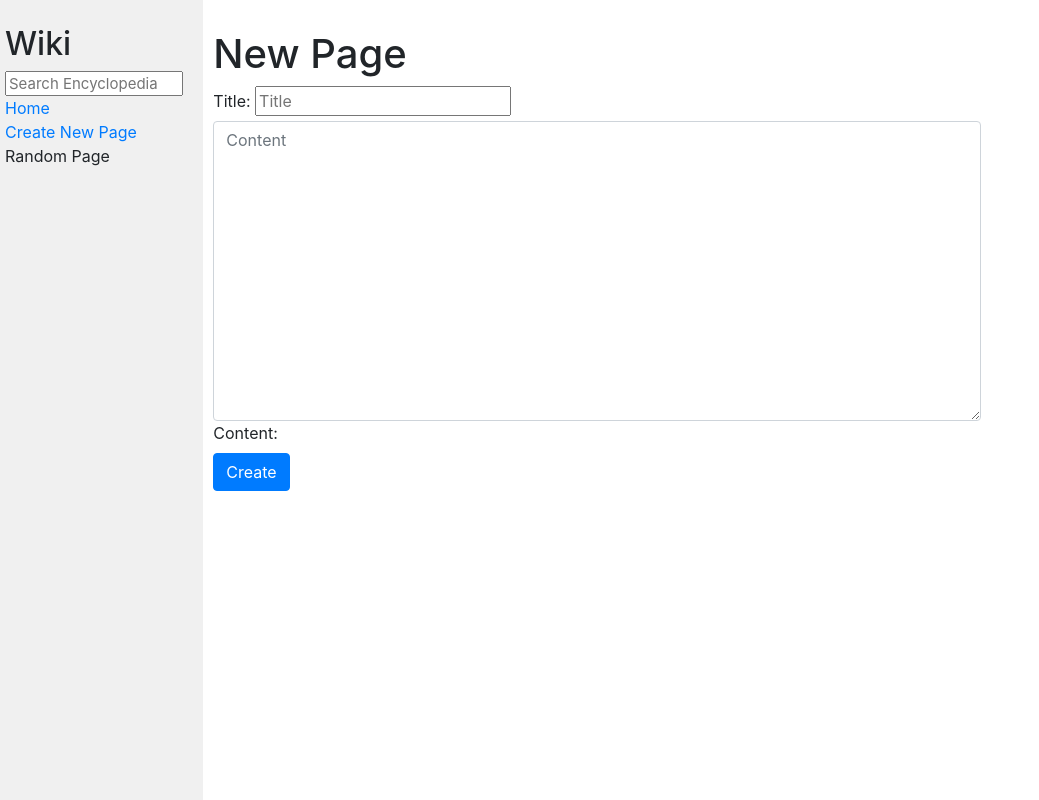
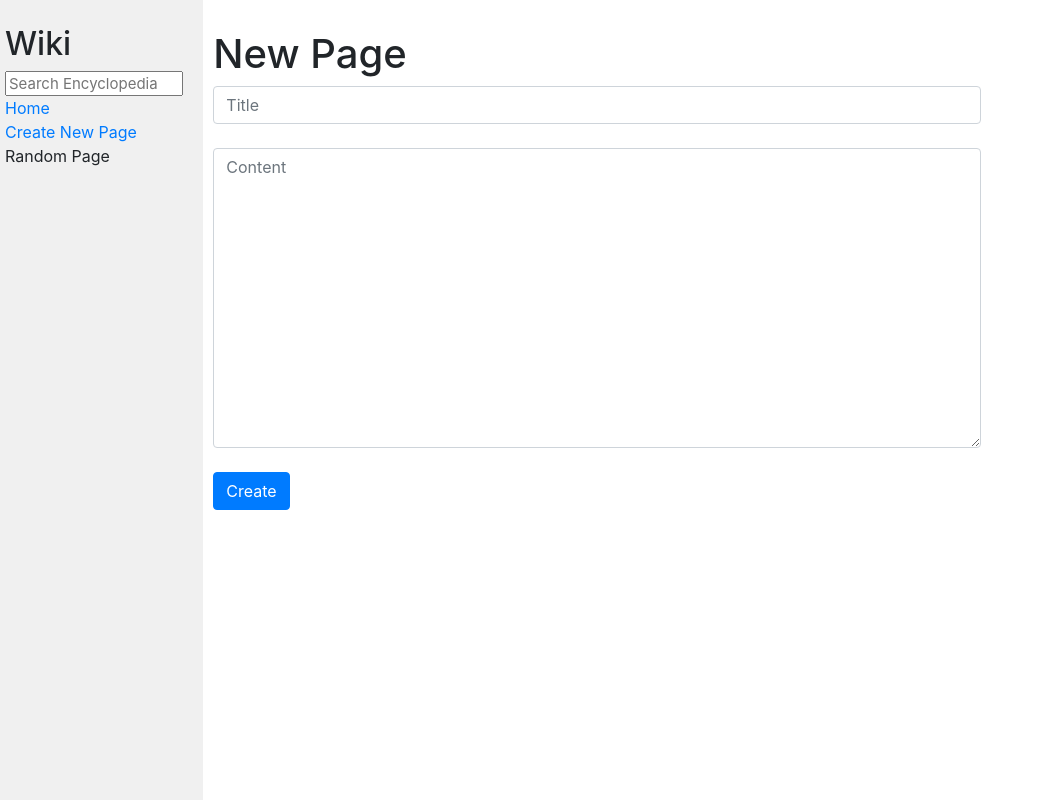
Before and after one commit to kylekce/CS50w, a Django app: page /create/ in a window 1280 px wide. Shown: the whole page, without its empty margins (0-1039 px from the left). Run offline with Django 3.2, Linux system fonts and the light colour scheme; some libraries are stand-ins or nearby versions.

Commit message:
Apr 15, 2023, 5:35 AM

```diff
--- a/Project 1/wiki/encyclopedia/templates/encyclopedia/create.html
+++ b/Project 1/wiki/encyclopedia/templates/encyclopedia/create.html
@@ -9,11 +9,9 @@
 
     <div class="form-floating">
         <form action="{% url 'create' %}" method="POST">
-            <label for="floatingInput">Title: </label>
-            <input type="text" name="title" placeholder="Title" id="floatingInput">
-            <textarea name="content" placeholder="Content" style="width: 60vw; height: 300px;"
-                class="form-control" id="floatingTextarea"></textarea>
-            <label for="floatingTextarea">Content: </label>
+            <input class="form-control" type="text" name="title" placeholder="Title" style="width: 60vw">
+            <br>
+            <textarea class="form-control" name="content" placeholder="Content" style="width: 60vw; height: 300px;"></textarea>
             <br>
             <button type="submit" class="btn btn-primary">Create</button>
         </form>
```
